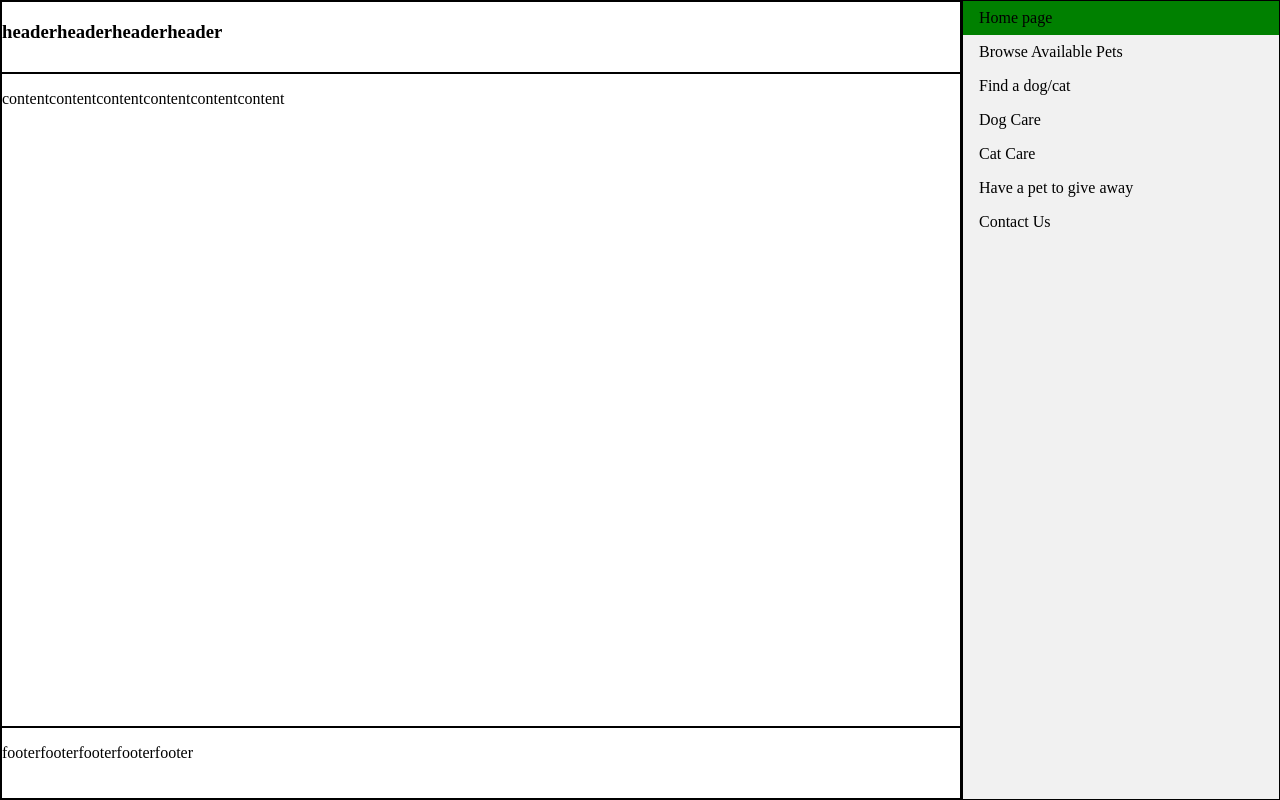
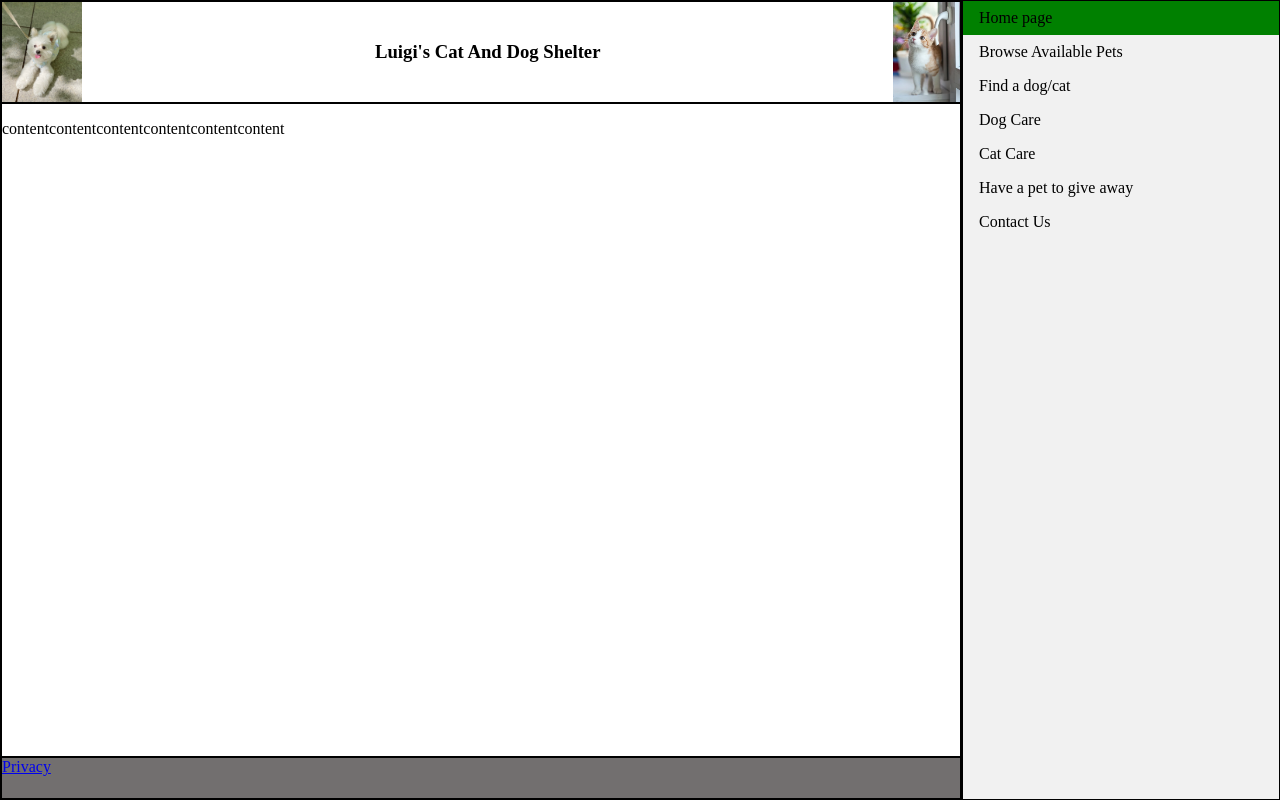
Before and after one commit to hisoka981/a2_40098158, a plain HTML site: page homepage.html in a window 1280 px wide. Drawn offline with Linux system fonts and the light colour scheme.

Commit message:
some changes

```diff
--- a/home.css
+++ b/home.css
@@ -15,8 +15,15 @@ body {
 }
 
 .header {
-    height: 70px;
+    height: 100px;
     display: flex;
+    justify-content: space-between;
+    align-items: center;
+}
+
+img {
+    height: 100%;
+    width: auto;
 }
 
 .content {
@@ -25,7 +32,8 @@ body {
 }
 
 .footer {
-    height: 70px;
+    height: 40px;
+    background-color: rgb(114, 111, 111)
 }
 
 .sidemenu {
@@ -62,3 +70,8 @@ li a:hover {
 li a.active {
     background-color: green;
 }
+
+.header a {
+    text-decoration: none;
+    color: #000;
+}
--- a/homepage.html
+++ b/homepage.html
@@ -10,14 +10,16 @@
         <div class="leftside">
             <div class="header">
                 <!-- insert a picture here-->
-                <h3>headerheaderheaderheader</h3>
+                <img src="dog.jpeg" alt="shitzu dog">
+                <h3><a href="">Luigi's Cat And Dog Shelter</a></h3>
+                <img src="cat.webp" alt="white and orange cat puppy">
                 <!-- insert a picture here-->
             </div>
             <div class="content">
                 <p>contentcontentcontentcontentcontentcontent</p>
             </div>
             <div class="footer">
-                <p>footerfooterfooterfooterfooter</p>
+                <a href="privacy.html">Privacy</a>
             </div>
         </div>
         <div class="sidemenu">
```
Also changed, not shown: cat.webp (added), dog.jpeg (added).
